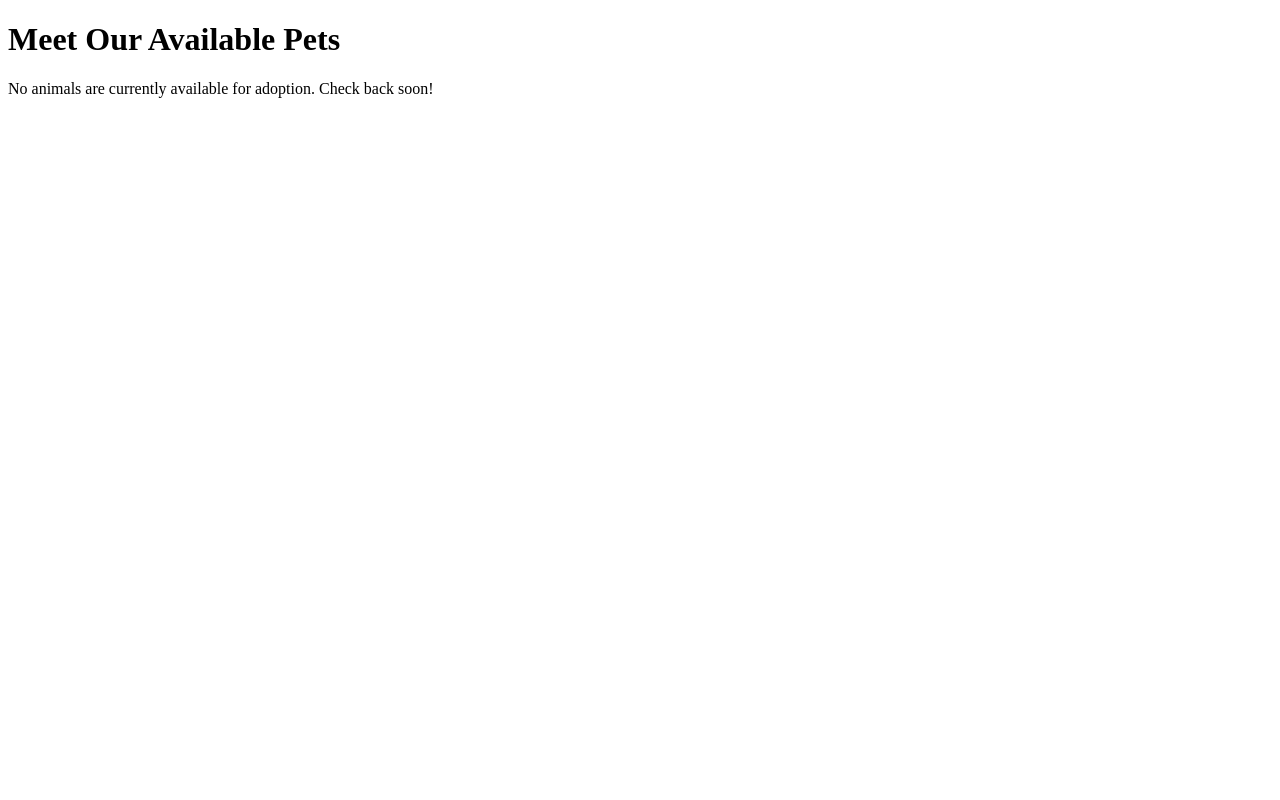
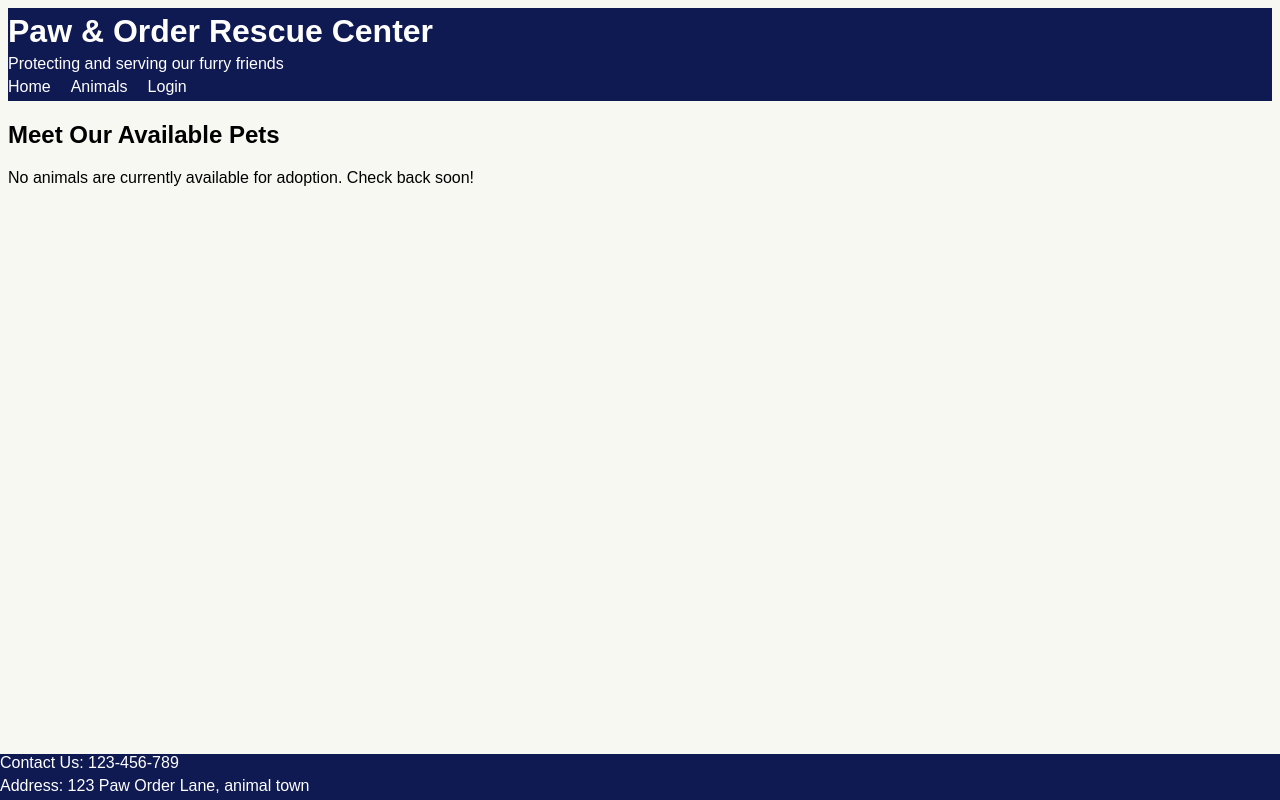
Before and after one commit to Tmonstah/animal-shelter-management-system, a Django app: page /animals/ in a window 1280 px wide. Run offline with Django 5.2, Linux system fonts and the light colour scheme; data that the repository does not hold is empty.

Commit message:
Added some front-end stuff

```diff
--- a/shelter_project/settings.py
+++ b/shelter_project/settings.py
@@ -142,6 +142,8 @@ USE_TZ = True
 
 STATIC_URL = 'static/'
 
+STATICFILES_DIRS = [ BASE_DIR / 'static']
+
 
 # Email
 # https://docs.djangoproject.com/en/6.1/topics/email/#topic-email-configuration
--- a/shelter_project/urls.py
+++ b/shelter_project/urls.py
@@ -19,12 +19,13 @@ from django.urls import path, include
 from django.conf import settings
 from django.conf.urls.static import static
 
-from animal import views
+from animal import views as animal_views
+from shelter_project import views as shelter_views
 
 urlpatterns = [
     path('admin/', admin.site.urls),
-    path('animals/', views.animal_list, name='animal_list'),
+    path('animals/', animal_views.animal_list, name='animal_list'),
+    path('home/', shelter_views.home, name='home')
 ]
-
 if settings.DEBUG:
     urlpatterns += static(settings.MEDIA_URL, document_root=settings.MEDIA_ROOT)
--- /dev/null
+++ b/shelter_project/views.py
@@ -0,0 +1,4 @@
+from django.shortcuts import render
+
+def home(request):
+    return render(request, 'shelter_project/home.html')
--- /dev/null
+++ b/static/css/style.css
@@ -0,0 +1,68 @@
+/*Setting up all h1 types */
+.shelter{
+    text-align: left;
+    background-color: rgb(16, 26, 82);
+    display: flex;
+    flex-direction: column;
+    padding: none;
+    color: rgb(255, 255, 255);
+    margin: 0;
+    font-family: Arial;
+}
+
+/* navigation bar style */
+.nav_bar ul{
+    background-color: rgb(16, 26, 82);
+    list-style-type: none;
+    margin-top: 0;
+    margin-bottom: 5px;
+    padding: 0;
+    overflow: hidden;
+    display: flex;
+    gap: 20px;
+}
+.nav_bar ul li{
+    float: left;
+}
+.nav_bar ul li a{
+    color:  rgb(255, 255, 255);
+    text-align: center;
+    padding: 10px 10 px;
+    text-decoration: None;
+}
+.nav_bar ul li a:hover {
+    background-color: rgb(69, 100, 240);
+}
+
+/* Main body style for every page */
+.main {
+    font-family: Arial;
+    color: rgb(0, 0, 0);
+}
+
+body {
+    background-color: rgb(247, 248, 242);
+}
+h1 {
+    margin-top: 5px;
+    margin-bottom: 5px;
+}
+p {
+    margin-top: 0px;
+    margin-bottom: 5px;
+}
+
+footer{
+    position: fixed;
+    left: 0;
+    bottom: 0;
+    text-align: left;
+    background-color: rgb(16, 26, 82);
+    display: flex;
+    flex-direction: column;
+    padding: none;
+    color: rgb(255, 255, 255);
+    margin: 0;
+    font-family: Arial;
+    width: 100%;
+}
--- a/templates/shelter_project/animal_listing.html
+++ b/templates/shelter_project/animal_listing.html
@@ -1,15 +1,19 @@
+{% extends 'shelter_project/base.html' %}
+{% load static %}
+
+{% block content %}
 <!DOCTYPE html>
 <html>
 <head>
     <title>Animals Available for Adoption</title>
 </head>
 <body>
-    <h1>Meet Our Available Pets</h1>
+    <h2>Meet Our Available Pets</h2>
 
     <div class="animal-grid">
         {% for animal in animals %}
             <div class="animal-card">
-                <h2>{{ animal.name }}</h2>
+                <h3>{{ animal.name }}</h3>
                 {% if animal.image %}
                     <img src="{{ animal.image.url }}"
                         width="150">
@@ -25,3 +29,4 @@
     </div>
 </body>
 </html>
+{% endblock %}
--- /dev/null
+++ b/templates/shelter_project/base.html
@@ -0,0 +1,37 @@
+<!-- This is the base html template for our project.
+ It allows for header, navigation, footer, etc to be
+ on multiple pages without having to add it to every
+ html template. -->
+
+{% load static %}
+
+<!DOCTYPE html>
+<head>
+    <meta charset="UTF-8">
+    <title>Paw and Order Rescue Center</title>
+    <link rel="stylesheet" href="{% static 'css/style.css' %}">
+</head>
+<body>
+    <header class="shelter">
+        <div>
+            <h1>Paw & Order Rescue Center</h1>
+            <p>Protecting and serving our furry friends</p>
+        </div>
+        <div>
+            {% include 'shelter_project/navbar.html' %}
+        </div>
+    </header>
+
+
+    <main class="main">
+        {% block content %}
+        {% endblock %}
+    </main>
+
+    <footer>
+        <p>Contact Us: 123-456-789</p>
+        <p>Address: 123 Paw Order Lane, animal town</p>
+    </footer>
+</body>
+
+</html>
--- /dev/null
+++ b/templates/shelter_project/navbar.html
@@ -0,0 +1,9 @@
+<nav class="nav_bar">
+    <div class="nav_links">
+        <ul>
+            <li><a href="/home/">Home</a></li>
+            <li><a href="/animals/">Animals</a></li>
+            <li><a href="/login/">Login</a></li>
+        </ul>
+    </div>
+</nav>
```
Also changed, not shown: templates/shelter_project/home.html (added, +21 -0 lines).
